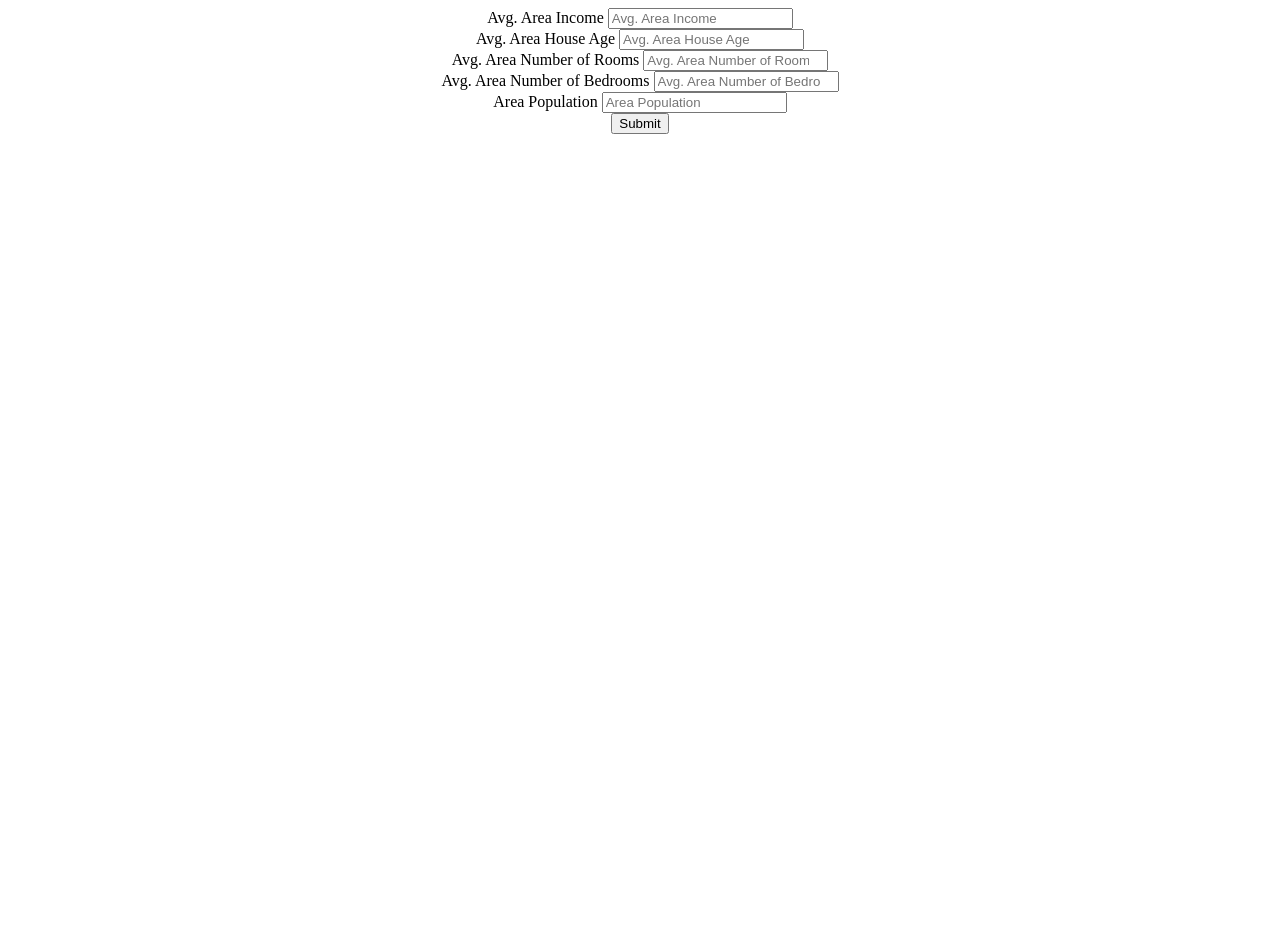
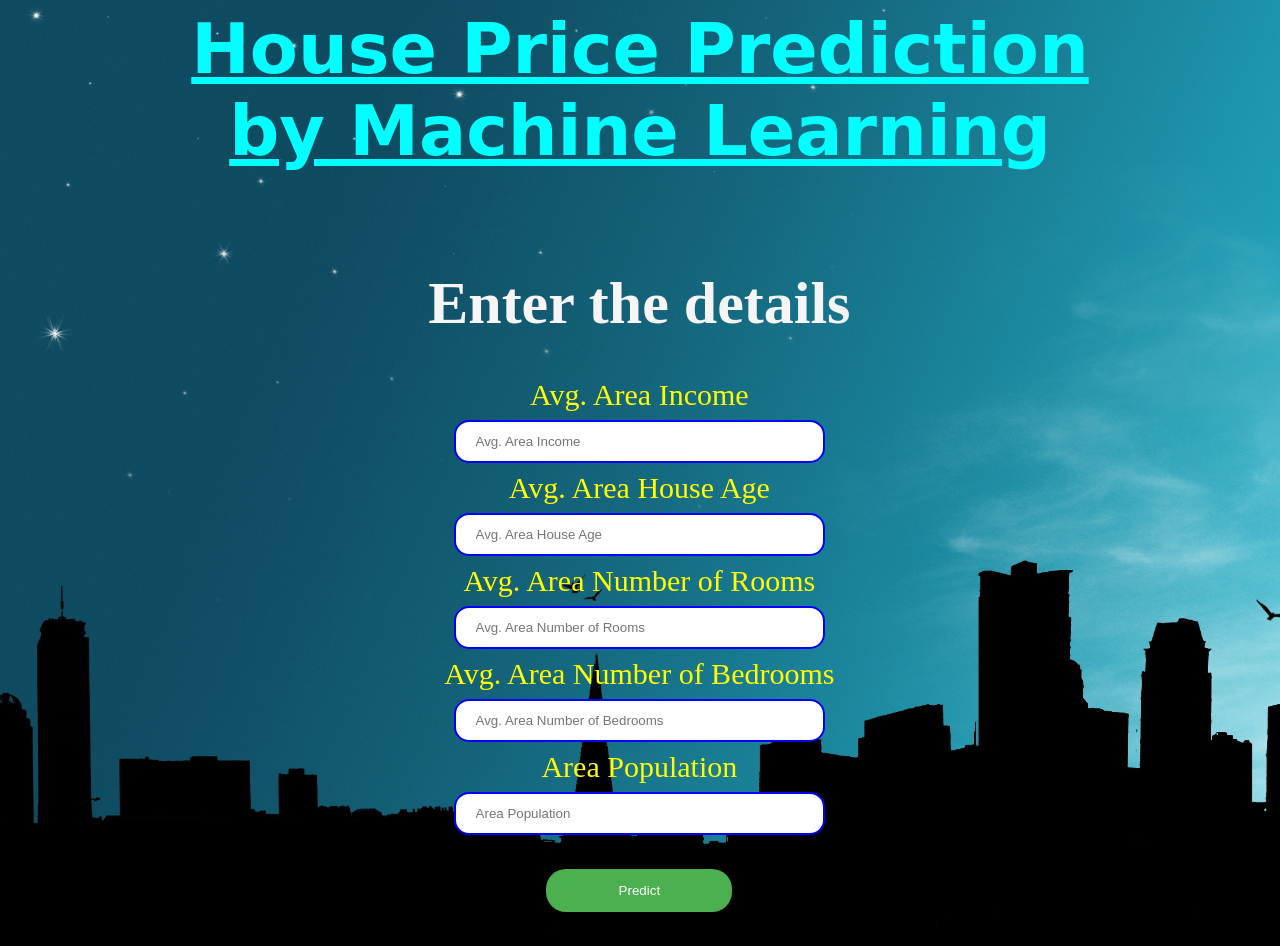
Before and after one commit to surya8barca/House_Price_Predictor, a Flask app: page / in a window 1280 px wide. Before the commit the page ends 134 px from the top, so only its background shows below. Run offline with Flask 2, Linux system fonts and the light colour scheme.

Commit message:
website css

```diff
--- a/house_price_predictor/app.py
+++ b/house_price_predictor/app.py
@@ -12,7 +12,6 @@ def index():
 @app.route("/predict/",methods=['GET'])
 def predict():
     result=request.args
-    print(result)
     data=[[float(result["areaincome"]),float(result["areahouseage"]),float(result["areanorooms"]),float(result["areanobedrooms"]),float(result["areapopulation"])]]
     model=joblib.load('house_predictor.sav')
     prediction=model.predict(data)
--- a/house_price_predictor/templates/form.html
+++ b/house_price_predictor/templates/form.html
@@ -1,29 +1,98 @@
 <html lang="en">
+<style>
+    input[type=number],
+    select {
+        width: 30%;
+        padding: 12px 20px;
+        margin: 8px 0;
+        display: flex;
+        border: 2px solid blue;
+        border-radius: 15px;
+    }
+    input[type=submit] {
+        width: 15%;
+        background-color: #4CAF50;
+        color: white;
+        padding: 14px 20px;
+        margin: 8px 0;
+        border: none;
+        border-radius: 20px;
+        cursor: pointer;
+    }
+
+    input[type=submit]:hover {
+        background-color: #45a049;
+    }
+
+    #headings {
+        font-size: 35px;
+        font-family: cursive;
+        color:cyan;
+        text-decoration: underline;
+    }
+
+    #form h1{
+        font-size: 60px;
+        color: whitesmoke;
+    }
+
+    body {
+        background-image: url('/static/background.jpg');
+        background-repeat: no-repeat;
+        background-size: cover;
+    }
+
+    fieldset {
+        width: 98%;
+        padding: 10px;
+        border: none;
+    }
+    label{
+        font-size: 30px;
+        color: yellow;
+    }
+</style>
+
 <head>
     <meta charset="UTF-8">
     <meta name="viewport" content="width=device-width, initial-scale=1.0">
-    <title>Document</title>
+    <title>House Price Predictor</title>
 </head>
 <body>
-    <form method = "GET" action="/predict" enctype="multipart/form-data">
-        <center>
-            <label for="areaincome">Avg. Area Income</label>
-            <input type="number" step ="0.001" id="areaincome" name="areaincome" placeholder="Avg. Area Income">
-            <br>
-            <label for="areahouseage">Avg. Area House Age</label>
-            <input type="number" step ="0.001" id="areahouseage" name="areahouseage" placeholder="Avg. Area House Age">
-            <br>
-            <label for="areanorooms">Avg. Area Number of Rooms</label>
-            <input type="number" step ="0.001" id="areanorooms" name="areanorooms" placeholder="Avg. Area Number of Rooms">
-            <br>
-            <label for="areanobedrooms">Avg. Area Number of Bedrooms</label>
-            <input type="number" step ="0.001" id="areanobedrooms" name="areanobedrooms" placeholder="Avg. Area Number of Bedrooms">
-            <br>
-            <label for="areapopulation">Area Population</label>
-            <input type="number" step ="0.001" id="areapopulation" name="areapopulation" placeholder="Area Population">
-            <br>
-            <button id="button" type="submit">Submit</button>
-        </center>
-      </form>
+    <header>
+        <div id="headings">
+            <center>
+                <h1>House Price Prediction<br>by Machine Learning</h1>
+            </center>
+        </div>
+    </header>
+    <div id='form'>
+        <form method="GET" action="/predict" enctype="multipart/form-data">
+            <fieldset>
+                <center>
+                    <h1>Enter the details</h1>
+                <label for="areaincome">Avg. Area Income</label>
+                <input type="number" step="0.001" id="areaincome" name="areaincome" placeholder="Avg. Area Income" required>
+                <label for="areahouseage">Avg. Area House Age</label>
+                <input type="number" step="0.001" id="areahouseage" name="areahouseage"
+                    placeholder="Avg. Area House Age" required>
+                <label for="areanorooms">Avg. Area Number of Rooms</label>
+                <input type="number" step="0.001" id="areanorooms" name="areanorooms"
+                    placeholder="Avg. Area Number of Rooms" required>
+                <label for="areanobedrooms">Avg. Area Number of Bedrooms</label>
+                <input type="number" step="0.001" id="areanobedrooms" name="areanobedrooms"
+                    placeholder="Avg. Area Number of Bedrooms" required>
+                <label for="areapopulation">Area Population</label>
+                <input type="number" step="0.001" id="areapopulation" name="areapopulation"
+                    placeholder="Area Population" required>
+                <br>
+                <center>
+                    <input type="submit" value="Predict"></button>
+                </center>
+            </center>
+            </fieldset>
+        </form>
+    </div>
 </body>
+
 </html>
```
Also changed, not shown: house_price_predictor/static/background.jpg (added).
